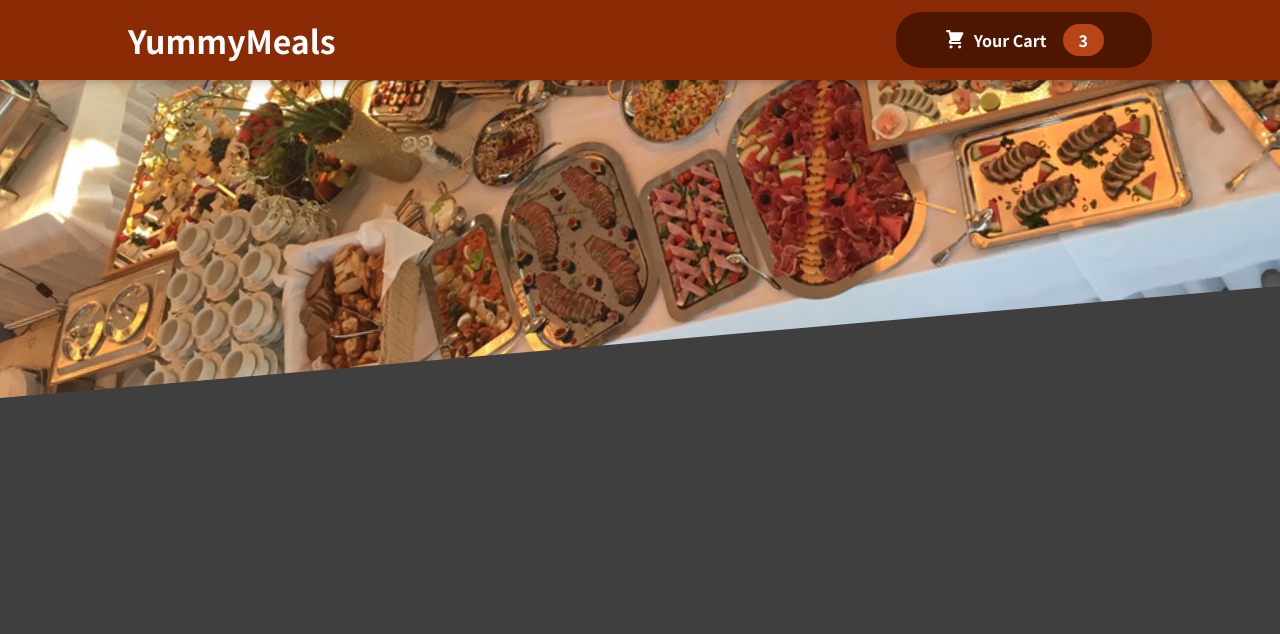
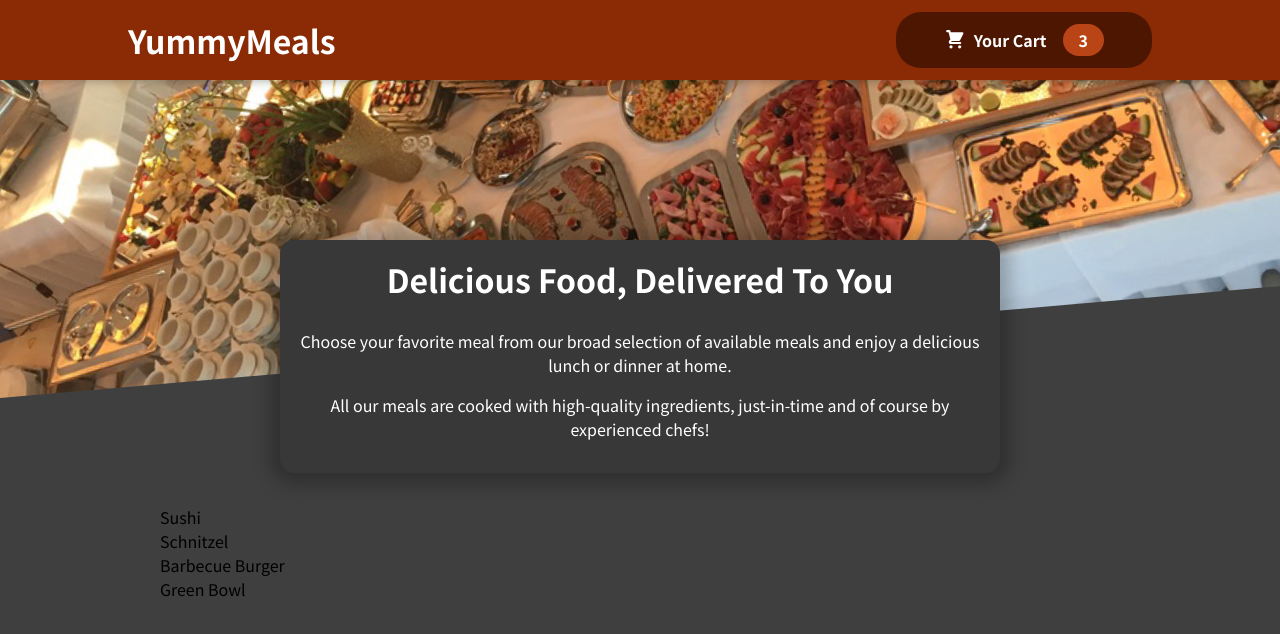
Before and after one commit to ndy-lopez/react-food-order, a React (Create React App) app: page / in a window 1280 px wide. Shown: the top 634 px of the page. Built offline with nearby package versions, Linux system fonts and the light colour scheme.

Commit message:
Add Meals files and coded AvailableMeals with dummy list

```diff
--- a/src/App.js
+++ b/src/App.js
@@ -1,10 +1,14 @@
 import React from "react";
 import Header from "./components/Layout/Header";
+import Meals from './components/Meals/Meals';
 
 function App() {
   return (
     <React.Fragment>
       <Header />
+      <main>
+        <Meals />
+      </main>
     </React.Fragment>
   );
 }
--- /dev/null
+++ b/src/components/Meals/AvailableMeals.js
@@ -0,0 +1,39 @@
+import classes from './AvailableMeals.module.css';
+
+const DUMMY_MEALS = [
+  {
+    id: "m1",
+    name: "Sushi",
+    description: "Finest fish and veggies",
+    price: 22.99,
+  },
+  {
+    id: "m2",
+    name: "Schnitzel",
+    description: "A german specialty!",
+    price: 16.5,
+  },
+  {
+    id: "m3",
+    name: "Barbecue Burger",
+    description: "American, raw, meaty",
+    price: 12.99,
+  },
+  {
+    id: "m4",
+    name: "Green Bowl",
+    description: "Healthy...and green...",
+    price: 18.99,
+  },
+];
+
+const AvailableMeals = () => {
+  const mealsList = DUMMY_MEALS.map((meal) => <li>{meal.name}</li>);
+  return (
+    <section className={classes.meals}>
+      <ul>{mealsList}</ul>
+    </section>
+  );
+};
+
+export default AvailableMeals;
--- /dev/null
+++ b/src/components/Meals/AvailableMeals.module.css
@@ -0,0 +1,24 @@
+.meals {
+  max-width: 60rem;
+  width: 90%;
+  margin: 2rem auto;
+  animation: meals-appear 1s ease-out forwards;
+}
+
+.meals ul {
+  list-style: none;
+  margin: 0;
+  padding: 0;
+}
+
+@keyframes meals-appear {
+  from {
+    opacity: 0;
+    transform: translateY(3rem);
+  }
+
+  to {
+    opacity: 1;
+    transform: translateY(0);
+  }
+}
--- /dev/null
+++ b/src/components/Meals/Meals.js
@@ -0,0 +1,15 @@
+import React from "react";
+
+import MealsSummary from "./MealsSummary";
+import AvailableMeals from "./AvailableMeals";
+
+const Meals = () => {
+  return (
+    <React.Fragment>
+      <MealsSummary />
+      <AvailableMeals />
+    </React.Fragment>
+  );
+};
+
+export default Meals;
--- /dev/null
+++ b/src/components/Meals/MealsSummary.js
@@ -0,0 +1,19 @@
+import classes from './MealsSummary.module.css';
+
+const MealsSummary = () => {
+  return (
+    <section className={classes.summary}>
+      <h2>Delicious Food, Delivered To You</h2>
+      <p>
+        Choose your favorite meal from our broad selection of available meals
+        and enjoy a delicious lunch or dinner at home.
+      </p>
+      <p>
+        All our meals are cooked with high-quality ingredients, just-in-time and
+        of course by experienced chefs!
+      </p>
+    </section>
+  );
+};
+
+export default MealsSummary;
--- /dev/null
+++ b/src/components/Meals/MealsSummary.module.css
@@ -0,0 +1,18 @@
+.summary {
+  text-align: center;
+  max-width: 45rem;
+  width: 90%;
+  margin: auto;
+  margin-top: -10rem;
+  position: relative;
+  background-color: #383838;
+  color: white;
+  border-radius: 14px;
+  padding: 1rem;
+  box-shadow: 0 1px 18px 10px rgba(0, 0, 0, 0.25);
+}
+
+.summary h2 {
+  font-size: 2rem;
+  margin-top: 0;
+}
```
